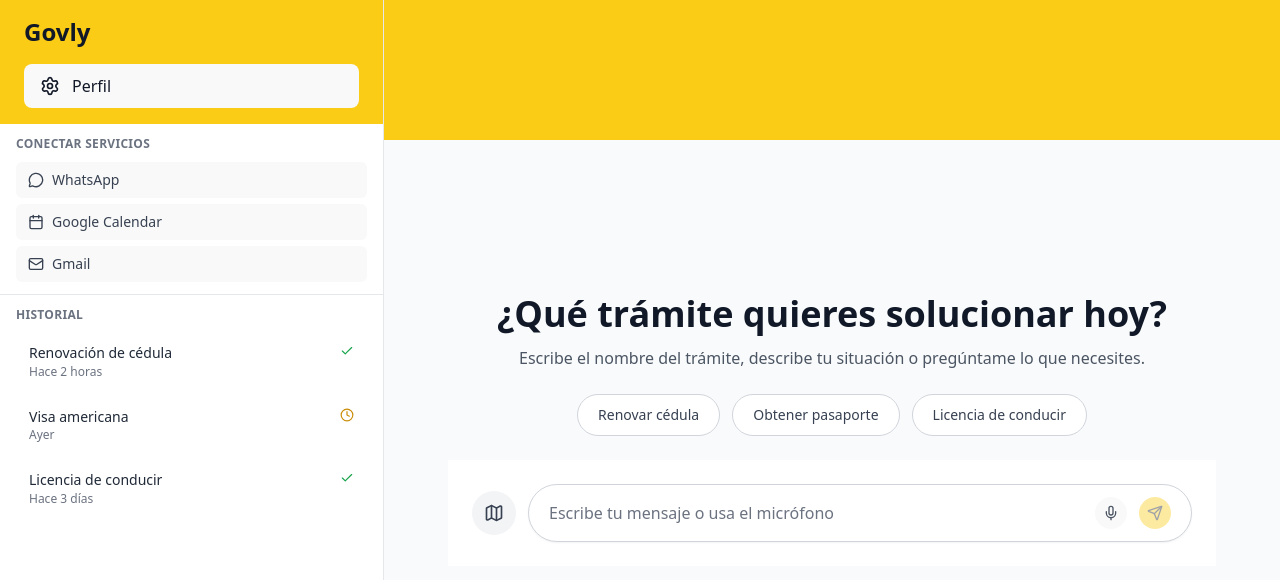
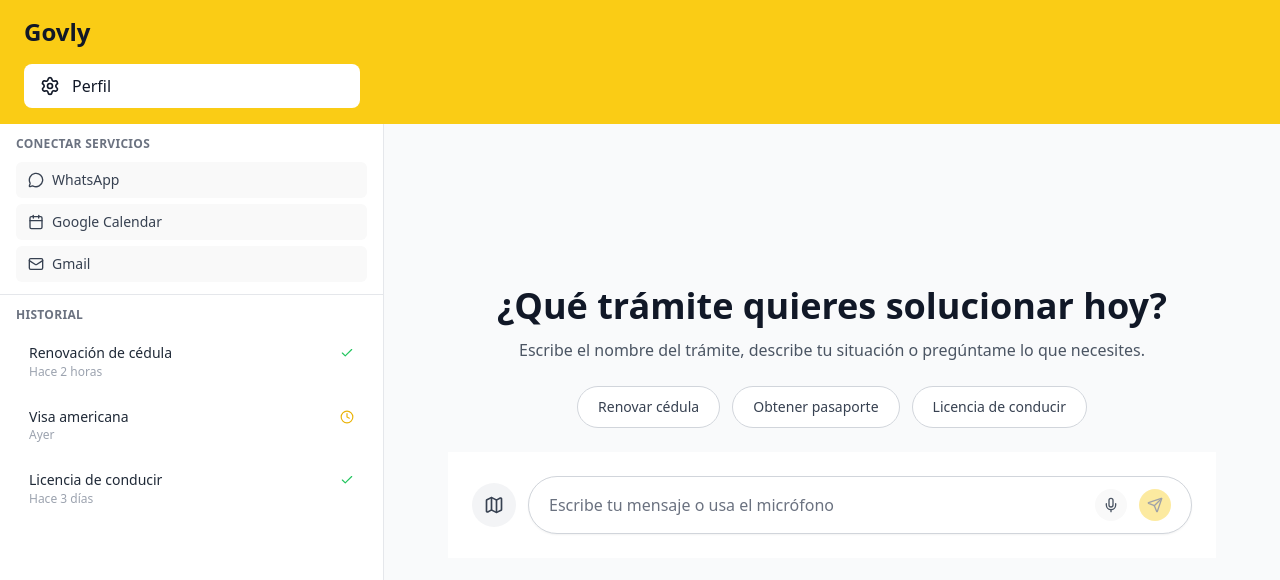
Before and after one commit to AngelPila/innovailab, a React (Vite) app: page / in a window 1280 px wide. Shown: the top 580 px of the page. Built offline with nearby package versions, Linux system fonts and the light colour scheme.

Commit message:
solo frontend bonito

```diff
--- a/src/App.css
+++ b/src/App.css
@@ -1,4 +1,100 @@
 /* Estilos específicos de la aplicación Govly */
+
+/* ============================================
+   ESCENARIO 1: ANIMACIÓN ESCALONADA (STAGGERED)
+   Para elementos del dashboard/página principal
+   ============================================ */
+
+@keyframes fadeInUp {
+  from {
+    opacity: 0;
+    transform: translateY(20px);
+  }
+  to {
+    opacity: 1;
+    transform: translateY(0);
+  }
+}
+
+/* Clase base para animación de entrada */
+.animate-fade-in-up {
+  animation: fadeInUp 0.5s ease-out forwards;
+  opacity: 0; /* Estado inicial invisible */
+}
+
+/* Clases de delay para efecto escalonado */
+.delay-1 { animation-delay: 0.05s; }
+.delay-2 { animation-delay: 0.1s; }
+.delay-3 { animation-delay: 0.15s; }
+.delay-4 { animation-delay: 0.2s; }
+.delay-5 { animation-delay: 0.25s; }
+.delay-6 { animation-delay: 0.3s; }
+.delay-7 { animation-delay: 0.35s; }
+.delay-8 { animation-delay: 0.4s; }
+
+/* Versión con CSS custom properties para delays dinámicos */
+.stagger-item {
+  animation: fadeInUp 0.5s ease-out forwards;
+  animation-delay: calc(var(--stagger-index, 0) * 0.08s);
+  opacity: 0;
+}
+
+/* ============================================
+   ESCENARIO 2: ANIMACIÓN DE MENSAJES DE CHAT
+   Se activa automáticamente al renderizar
+   ============================================ */
+
+@keyframes messageSlideIn {
+  from {
+    opacity: 0;
+    transform: translateY(15px);
+  }
+  to {
+    opacity: 1;
+    transform: translateY(0);
+  }
+}
+
+/* Clase para mensajes nuevos - se dispara al renderizar */
+.chat-message-enter {
+  animation: messageSlideIn 0.4s ease-out forwards;
+}
+
+/* Variante para mensajes del usuario (desde la derecha) */
+.chat-message-enter-user {
+  animation: messageSlideInRight 0.4s ease-out forwards;
+}
+
+@keyframes messageSlideInRight {
+  from {
+    opacity: 0;
+    transform: translateX(15px);
+  }
+  to {
+    opacity: 1;
+    transform: translateX(0);
+  }
+}
+
+/* Variante para mensajes del asistente (desde la izquierda) */
+.chat-message-enter-assistant {
+  animation: messageSlideInLeft 0.4s ease-out forwards;
+}
+
+@keyframes messageSlideInLeft {
+  from {
+    opacity: 0;
+    transform: translateX(-15px);
+  }
+  to {
+    opacity: 1;
+    transform: translateX(0);
+  }
+}
+
+/* ============================================
+   ESTILOS EXISTENTES
+   ============================================ */
 
 .chat-container {
   height: 100vh;
--- a/src/chat/GobotChat.tsx
+++ b/src/chat/GobotChat.tsx
@@ -1,5 +1,6 @@
 import React, { useRef, useState } from "react";
-import Sidebar from "./Sidebar";
+import { Settings } from "lucide-react";
+import SidebarContent from "./SidebarContent";
 import Tabs from "./Tabs";
 import Welcome from "./Welcome";
 import MessageList from "./MessageList";
@@ -128,14 +129,20 @@ export default function GobotChat() {
   };
 
   return (
-    <div className="flex h-screen bg-gray-50">
-      <Sidebar connections={connections} toggleConnection={toggleConnection} history={historyMock} />
+    <div className="flex flex-col h-screen bg-gray-50">
+      {/* Header amarillo UNIFICADO */}
+      <div className="bg-yellow-400 flex">
+        {/* Sección izquierda del header (sidebar) */}
+        <div className="w-[30%] px-6 py-4">
+          <h1 className="text-2xl font-bold text-gray-900 mb-4">Govly</h1>
+          <button className="w-full flex items-center gap-3 px-4 py-2.5 bg-white text-gray-900 hover:bg-yellow-50 rounded-lg transition-colors">
+            <Settings className="w-5 h-5" />
+            <span className="font-medium">Perfil</span>
+          </button>
+        </div>
 
-      <div className="flex-1 flex flex-col">
-        {/* Encabezado amarillo continuo */}
-        <div className="bg-yellow-400">
-          {showWelcome && <div className="h-[140px]" />}
-
+        {/* Sección derecha del header (tabs) */}
+        <div className="flex-1 flex items-end">
           {!showWelcome && !tramiteActivo && (
             <Tabs
               tabs={tabs}
@@ -146,8 +153,15 @@ export default function GobotChat() {
             />
           )}
         </div>
+      </div>
 
-        {/* Área de contenido */}
+      {/* Contenido principal */}
+      <div className="flex flex-1 overflow-hidden">
+        {/* Sidebar (sin header, solo contenido) */}
+        <SidebarContent connections={connections} toggleConnection={toggleConnection} history={historyMock} />
+
+        {/* Área de chat */}
+        <div className="flex-1 flex flex-col">
           <div className="flex-1 overflow-y-auto bg-gray-50">
             {tramiteActivo ? (
               <TramiteFlow tramiteId={tramiteActivo} />
@@ -179,5 +193,6 @@ export default function GobotChat() {
           )}
         </div>
       </div>
+    </div>
   );
 }
--- a/src/chat/MessageList.tsx
+++ b/src/chat/MessageList.tsx
@@ -13,7 +13,12 @@ export default function MessageList({ messages, onGenerateRoute, endRef }: Props
     <div className="px-6 py-6">
       <div className="max-w-4xl mx-auto space-y-4">
         {messages.map((message) => (
-          <div key={message.id} className={`flex ${message.role === "user" ? "justify-end" : "justify-start"}`}>
+          <div
+            key={message.id}
+            className={`flex ${message.role === "user" ? "justify-end" : "justify-start"} ${
+              message.role === "user" ? "chat-message-enter-user" : "chat-message-enter-assistant"
+            }`}
+          >
             <div
               className={`max-w-[75%] rounded-2xl px-4 py-3 ${
                 message.role === "user"
--- /dev/null
+++ b/src/chat/SidebarContent.tsx
@@ -0,0 +1,85 @@
+import { Calendar, Mail, MessageCircle, Check, Clock } from "lucide-react";
+import type { Connections, HistoryItem } from "./types";
+
+type Props = {
+  connections: Connections;
+  toggleConnection: (service: keyof Connections) => void;
+  history: HistoryItem[];
+};
+
+export default function SidebarContent({ connections, toggleConnection, history }: Props) {
+  return (
+    <div className="w-[30%] bg-white border-r border-gray-200 flex flex-col overflow-hidden">
+      <div className="px-4 py-3 border-b border-gray-200 animate-fade-in-up">
+        <p className="text-xs font-semibold text-gray-500 mb-2.5 uppercase tracking-wide">
+          Conectar servicios
+        </p>
+
+        <div className="space-y-1.5">
+          <button
+            onClick={() => toggleConnection("whatsapp")}
+            className={`w-full flex items-center justify-between px-3 py-2 rounded-md text-sm transition-colors animate-fade-in-up delay-1 ${
+              connections.whatsapp ? "bg-green-500 text-white" : "text-gray-700 hover:bg-gray-100"
+            }`}
+          >
+            <div className="flex items-center gap-2">
+              <MessageCircle className="w-4 h-4" />
+              <span className="font-medium">WhatsApp</span>
+            </div>
+            {connections.whatsapp && <Check className="w-4 h-4" />}
+          </button>
+
+          <button
+            onClick={() => toggleConnection("calendar")}
+            className={`w-full flex items-center justify-between px-3 py-2 rounded-md text-sm transition-colors animate-fade-in-up delay-2 ${
+              connections.calendar ? "bg-blue-500 text-white" : "text-gray-700 hover:bg-gray-100"
+            }`}
+          >
+            <div className="flex items-center gap-2">
+              <Calendar className="w-4 h-4" />
+              <span className="font-medium">Google Calendar</span>
+            </div>
+            {connections.calendar && <Check className="w-4 h-4" />}
+          </button>
+
+          <button
+            onClick={() => toggleConnection("gmail")}
+            className={`w-full flex items-center justify-between px-3 py-2 rounded-md text-sm transition-colors animate-fade-in-up delay-3 ${
+              connections.gmail ? "bg-red-500 text-white" : "text-gray-700 hover:bg-gray-100"
+            }`}
+          >
+            <div className="flex items-center gap-2">
+              <Mail className="w-4 h-4" />
+              <span className="font-medium">Gmail</span>
+            </div>
+            {connections.gmail && <Check className="w-4 h-4" />}
+          </button>
+        </div>
+      </div>
+
+      <div className="flex-1 overflow-y-auto px-4 py-3">
+        <p className="text-xs font-semibold text-gray-500 mb-2.5 uppercase tracking-wide animate-fade-in-up delay-4">Historial</p>
+
+        <div className="space-y-1.5">
+          {history.map((item, index) => (
+            <div
+              key={item.id}
+              className="px-3 py-2.5 hover:bg-gray-50 rounded-md cursor-pointer transition-colors border border-transparent hover:border-gray-200 stagger-item"
+              style={{ '--stagger-index': index + 5 } as React.CSSProperties}
+            >
+              <div className="flex items-start justify-between mb-0.5">
+                <h4 className="text-sm font-medium text-gray-800 leading-tight">{item.title}</h4>
+                {item.status === "completed" ? (
+                  <Check className="w-3.5 h-3.5 text-green-500 flex-shrink-0 mt-0.5" />
+                ) : (
+                  <Clock className="w-3.5 h-3.5 text-yellow-500 flex-shrink-0 mt-0.5" />
+                )}
+              </div>
+              <p className="text-xs text-gray-400">{item.date}</p>
+            </div>
+          ))}
+        </div>
+      </div>
+    </div>
+  );
+}
--- a/src/chat/Welcome.tsx
+++ b/src/chat/Welcome.tsx
@@ -16,35 +16,35 @@ export default function Welcome(props: Props) {
 
   return (
     <div className="h-full flex flex-col items-center justify-center px-6 pb-20">
-      <h2 className="text-4xl font-bold text-gray-900 mb-3 text-center">
+      <h2 className="text-4xl font-bold text-gray-900 mb-3 text-center animate-fade-in-up">
         ¿Qué trámite quieres solucionar hoy?
       </h2>
-      <p className="text-gray-600 text-center max-w-2xl mb-6">
+      <p className="text-gray-600 text-center max-w-2xl mb-6 animate-fade-in-up delay-1">
         Escribe el nombre del trámite, describe tu situación o pregúntame lo que necesites.
       </p>
 
       <div className="w-full max-w-3xl mb-6 flex gap-3 justify-center">
         <button
           onClick={() => setInputValue("Necesito renovar mi cédula")}
-          className="px-5 py-2.5 bg-white border border-gray-300 rounded-full text-sm text-gray-700 hover:border-yellow-400 hover:bg-yellow-50 transition-colors"
+          className="px-5 py-2.5 bg-white border border-gray-300 rounded-full text-sm text-gray-700 hover:border-yellow-400 hover:bg-yellow-50 transition-colors animate-fade-in-up delay-2"
         >
           Renovar cédula
         </button>
         <button
           onClick={() => setInputValue("Quiero sacar mi pasaporte")}
-          className="px-5 py-2.5 bg-white border border-gray-300 rounded-full text-sm text-gray-700 hover:border-yellow-400 hover:bg-yellow-50 transition-colors"
+          className="px-5 py-2.5 bg-white border border-gray-300 rounded-full text-sm text-gray-700 hover:border-yellow-400 hover:bg-yellow-50 transition-colors animate-fade-in-up delay-3"
         >
           Obtener pasaporte
         </button>
         <button
           onClick={() => setInputValue("Necesito licencia de conducir")}
-          className="px-5 py-2.5 bg-white border border-gray-300 rounded-full text-sm text-gray-700 hover:border-yellow-400 hover:bg-yellow-50 transition-colors"
+          className="px-5 py-2.5 bg-white border border-gray-300 rounded-full text-sm text-gray-700 hover:border-yellow-400 hover:bg-yellow-50 transition-colors animate-fade-in-up delay-4"
         >
           Licencia de conducir
         </button>
       </div>
 
-      <div className="w-full max-w-3xl">
+      <div className="w-full max-w-3xl animate-fade-in-up delay-5">
         {/* reutilizamos ChatInput para no duplicar UI */}
         <ChatInput {...props} />
       </div>
```
Also changed, not shown: 2 other files (tests, documents, lock files or other folders). Lines whose indentation alone changed are shown as unchanged.
